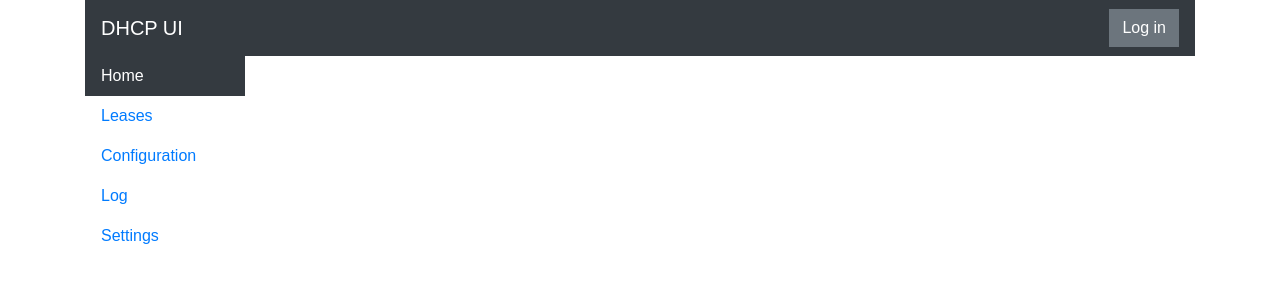
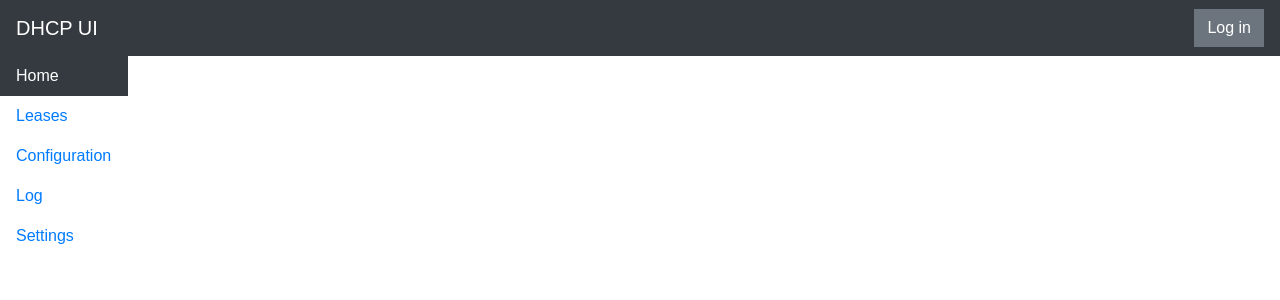
Before and after one commit to Spanfile/DHCP-UI, a React (Create React App) app in the folder dhcp-ui-frontend/: page / in a window 1280 px wide. Shown: the top 300 px of the page. Built offline with nearby package versions, Linux system fonts and the light colour scheme.

Commit message:
Style and structure changes

```diff
--- a/dhcp-ui-frontend/src/components/App.css
+++ b/dhcp-ui-frontend/src/components/App.css
@@ -1,3 +1,3 @@
-.view-container {
-  padding: 1em;
+.container-fluid {
+  padding: 0;
 }
--- a/dhcp-ui-frontend/src/components/App.tsx
+++ b/dhcp-ui-frontend/src/components/App.tsx
@@ -7,14 +7,10 @@ import View from "./View";
 export default class App extends React.Component {
   public render(): JSX.Element {
     return (
-      <div className="container">
+      <div className="container-fluid">
         <Navbar loggedInAs="" />
-        <div className="row">
-          <Sidebar />
-          <div className="col-sm-10 view-container">
-            <View />
-          </div>
-        </div>
+        <Sidebar />
+        <View />
       </div>
     );
   }
--- a/dhcp-ui-frontend/src/components/Sidebar.css
+++ b/dhcp-ui-frontend/src/components/Sidebar.css
@@ -1,3 +1,4 @@
-/* .nav a {
-  padding: 0.3em;
-} */
+.sidebar {
+  width: 10%;
+  float: left;
+}
--- a/dhcp-ui-frontend/src/components/Sidebar.tsx
+++ b/dhcp-ui-frontend/src/components/Sidebar.tsx
@@ -9,7 +9,7 @@ export default class Sidebar extends React.Component {
 
   public render(): JSX.Element {
     return (
-      <div className="col-sm-2">
+      <div className="sidebar">
         <nav className="nav flex-column">
           <NavLink to="/" exact={true} activeClassName="bg-dark text-white" className="nav-link">Home</NavLink>
           <NavLink to="/leases" activeClassName="bg-dark text-white" className="nav-link">Leases</NavLink>
--- /dev/null
+++ b/dhcp-ui-frontend/src/components/View.css
@@ -0,0 +1,5 @@
+.view-container {
+  margin-left: 10%;
+  padding: 1em;
+  width: 90%;
+}
--- a/dhcp-ui-frontend/src/components/View.tsx
+++ b/dhcp-ui-frontend/src/components/View.tsx
@@ -1,14 +1,16 @@
 import * as React from "react";
 import { Route, Switch } from "react-router-dom";
-import Leases from "./Leases";
+import "./View.css";
 import Config from "./views/Config";
 import Home from "./views/Home";
+import Leases from "./views/Leases";
 import Log from "./views/Log";
 import Settings from "./views/Settings";
 
 export default class View extends React.Component {
   public render(): JSX.Element {
     return (
+      <div className="view-container">
         <Switch>
           <Route exact={true} path="/" component={Home} />
           <Route path="/leases" component={Leases} />
@@ -16,6 +18,7 @@ export default class View extends React.Component {
           <Route path="/log" component={Log} />
           <Route path="/settings" component={Settings} />
         </Switch>
+      </div>
     );
   }
 }
```
Also changed, not shown: dhcp-ui-frontend/src/components/views/Leases.tsx (renamed from dhcp-ui-frontend/src/components/Leases.tsx). Lines whose indentation alone changed are shown as unchanged.
